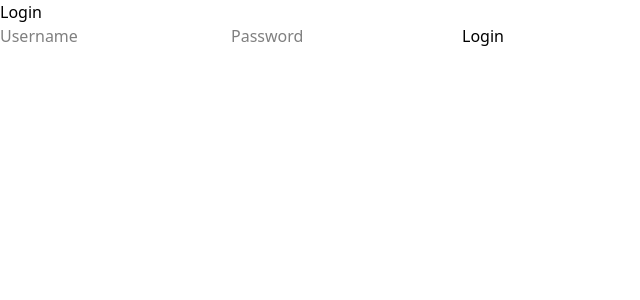
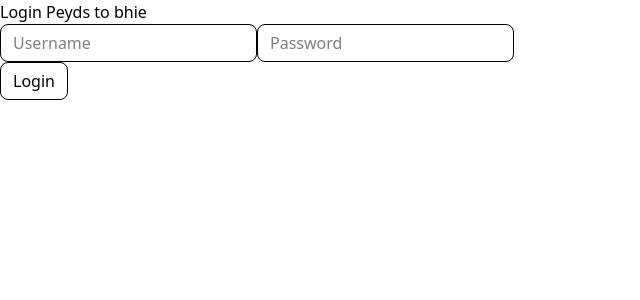
Before and after one commit to fwedwicc/kms, a React (Vite) app in the folder frontend/: page /login in a window 1280 px wide. Shown: the top 300 px of the page, without its empty margins (0-640 px from the left). Built offline with nearby package versions, Linux system fonts and the light colour scheme.

Commit message:
Refactor login component and enhance UI; add loading state, error handling with toast notifications, and create reusable InputText and Button components

```diff
--- a/frontend/package.json
+++ b/frontend/package.json
@@ -14,6 +14,7 @@
     "axios": "^1.7.9",
     "react": "^18.3.1",
     "react-dom": "^18.3.1",
+    "react-hot-toast": "^2.5.2",
     "react-router-dom": "^7.1.3",
     "tailwindcss": "^4.0.0"
   },
--- /dev/null
+++ b/frontend/src/components/ui/Button.jsx
@@ -0,0 +1,29 @@
+import React from 'react'
+// import { Spinner } from './index'
+
+const baseButton = 'flex items-center justify-center gap-2 px-3 py-1.5 border rounded-lg cursor-pointer transition duration-300 ease-in-out disabled:opacity-70 disabled:cursor-not-allowed'
+const primaryButton = '' // bg-lime-400 hover:bg-lime-400/70 disabled:hover:bg-lime-400 text-neutral-900
+const secondaryButton = '' // bg-lime-50 text-black
+
+const Button = ({
+  type = 'button',
+  onClick,
+  disabled = false,
+  children,
+  variant,
+  className
+}) => {
+  return (
+    <button
+      type={type}
+      onClick={onClick}
+      disabled={disabled}
+      className={`${baseButton} ${className} ${variant === 'secondary' ? secondaryButton : primaryButton}`}
+    >
+      {/* {disabled && <Spinner />} */}
+      {children}
+    </button>
+  )
+}
+
+export default Button
--- /dev/null
+++ b/frontend/src/components/ui/InputText.jsx
@@ -0,0 +1,25 @@
+import React from 'react'
+
+const baseInput = 'px-3 py-1.5 border rounded-lg transition duration-300 ease-in-out disabled:opacity-70 disabled:cursor-not-allowed'
+
+const InputText = ({
+  type = 'text',
+  disabled = false,
+  placeholder = '',
+  value = '',
+  onChange = {},
+  className,
+}) => {
+  return (
+    <input
+      type={type}
+      disabled={disabled}
+      placeholder={placeholder}
+      value={value}
+      onChange={onChange}
+      className={`${className} ${baseInput}`}
+    />
+  )
+}
+
+export default InputText
--- /dev/null
+++ b/frontend/src/components/ui/index.js
@@ -0,0 +1,7 @@
+import InputText from './InputText'
+import Button from './Button'
+
+export {
+  InputText,
+  Button
+}
--- a/frontend/src/pages/Login.jsx
+++ b/frontend/src/pages/Login.jsx
@@ -1,12 +1,13 @@
 import React, { useState } from 'react'
-import axios from 'axios'
+import toast, { Toaster } from 'react-hot-toast'
+import { InputText, Button } from '../components/ui'
 import { useNavigate, Navigate } from 'react-router-dom'
 import API from '../utils/api.js'
 
 const Login = () => {
   const [username, setUsername] = useState('')
   const [password, setPassword] = useState('')
-  const [error, setError] = useState('')
+  const [loading, setLoading] = useState(false)
   const navigate = useNavigate()
 
   const token = localStorage.getItem('token')
@@ -17,35 +18,50 @@ const Login = () => {
 
   const handleSubmit = async (e) => {
     e.preventDefault()
+    setLoading(true)
 
     try {
-      const response = await API.post('/auth/login', { username, password });
-      localStorage.setItem('token', response.data.token);
+      const response = await API.post('/auth/login', { username, password })
+      localStorage.setItem('token', response.data.token)
 
       navigate('/admin')
-    } catch (err) {
-      setError('Invalid credentials')
+    } catch (error) {
+      toast.error(error.response.data.message, {
+        style: {
+          border: "1px solid rgba(229, 231, 235, 0.8)", // border-neutral-200/80
+          boxShadow: "0px 4px 6px rgba(229, 231, 235, 0.3)", // shadow-md shadow-neutral-200/30
+          borderRadius: "10px",
+          padding: '10px',
+          color: '#ef4444',
+        },
+        iconTheme: {
+          primary: '#ef4444',
+          secondary: '#fff',
+        },
+      })
+    } finally {
+      setLoading(false)
     }
   }
 
   return (
     <div>
-      <h1>Login</h1>
-      {error && <p>{error}</p>}
+      <Toaster position="bottom-right" reverseOrder={true} />
+      <h1>Login Peyds to bhie</h1>
       <form onSubmit={handleSubmit}>
-        <input
+        <InputText
           type="text"
           placeholder="Username"
           value={username}
           onChange={(e) => setUsername(e.target.value)}
         />
-        <input
+        <InputText
           type="password"
           placeholder="Password"
           value={password}
           onChange={(e) => setPassword(e.target.value)}
         />
-        <button type="submit">Login</button>
+        <Button type='submit'>{loading ? 'Loading bhie...' : 'Login'}</Button>
       </form>
     </div>
   )
```
Also changed, not shown: 2 other files (tests, documents, lock files or other folders).
